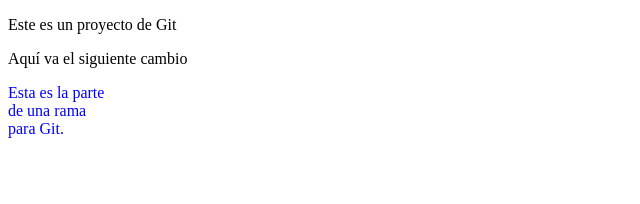
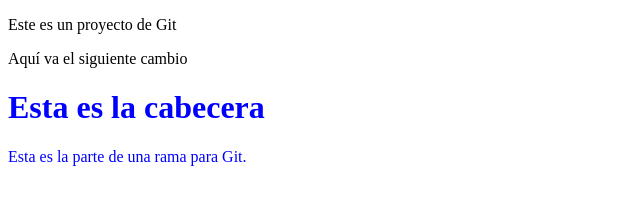
Before and after one commit to SebastianGiraldo99/example_platzi, a plain HTML site: page index.html in a window 1280 px wide. Shown: the whole page, without its empty margins (0-640 px from the left). Drawn offline with Linux system fonts and the light colour scheme.

Commit message:
Estructura de la cabecera

```diff
--- a/css/styles.css
+++ b/css/styles.css
@@ -1,5 +1,5 @@
 #container{
-    width: 100px;
+    width: 500px;
     height: 500px;
     color: blue;
 
--- a/index.html
+++ b/index.html
@@ -11,6 +11,9 @@
     <p>Aquí va el siguiente cambio</p>
 
     <div id="container">
+        <div id="cabecera">
+            <h1>Esta es la cabecera</h1>
+        </div>
         <p>Esta es la parte de una rama para Git.</p>
     </div>
 </body>
```
